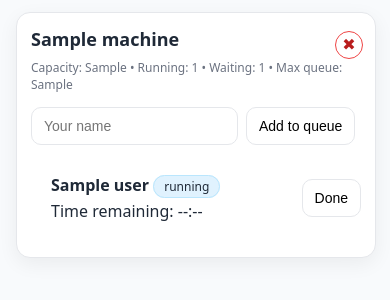
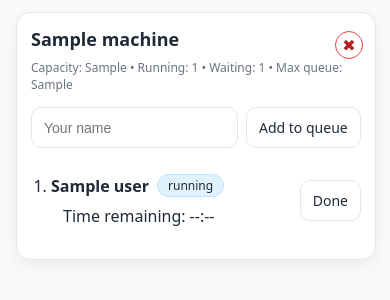
Before and after one commit to vernonwu/soapi, a Flask app: template app/templates/index.html in a window 390 px wide. Shown: the part 110-410 px from the top of the page. Run offline with Flask 3, Linux system fonts and the light colour scheme; data comes from the database, SQL or seed files in the repository; the template is opened without the code that fills it: most values are stand-ins (such as "Sample title", 1, 10 or a date in 2020).

Commit message:
fixed text display issues on mobile

```diff
--- a/app/templates/index.html
+++ b/app/templates/index.html
@@ -21,9 +21,9 @@
   h2{margin:0 0 8px 0;font-size:18px}
   .cap{font-size:12px;color:var(--muted);margin-bottom:6px}
   form{display:inline-flex;gap:8px;flex-wrap:wrap;margin:8px 0}
-  input,button{padding:10px 12px;font-size:14px;border:1px solid var(--border);border-radius:10px}
+  input,button{padding:10px 12px;font-size:14px;border:1px solid var(--border);border-radius:10px;color:var(--fg)}
   input:focus{outline:none;border-color:var(--primary)}
-  button{background:#fff;cursor:pointer}
+  button{background:#fff;cursor:pointer;font-weight:400;font-family:inherit}
   button:hover{border-color:var(--primary)}
   button:disabled{
     opacity:.5;
@@ -32,14 +32,17 @@
     color:var(--muted);
   }
   ol{padding-left:20px;margin:10px 0}
-  li{display:flex;justify-content:space-between;align-items:center;gap:12px;flex-wrap:wrap;padding:8px 0;border-bottom:1px dashed var(--border)}
+  li{padding:8px 0;border-bottom:1px dashed var(--border)}
   li:last-child{border-bottom:none}
-  .left{display:flex;flex-direction:column;gap:4px}
+  .item-row{display:flex;align-items:center;gap:12px;flex-wrap:wrap}
+  .item-main{display:flex;align-items:center;gap:8px;flex-wrap:wrap;flex:1}
+  .item-main .timing{display:flex;align-items:center;gap:4px;margin-left:12px}
+  .item-actions{display:flex;align-items:center;gap:8px}
+  .item-actions form{margin:0}
   .badge{font-size:12px;border:1px solid var(--border);border-radius:999px;padding:2px 10px;background:#f3f4f6}
   .badge[data-state="running"]{background:#e0f2fe;border-color:#bae6fd}
   .badge[data-state="awaiting"]{background:#ecfdf5;border-color:#bbf7d0}
   .badge[data-state="overdue"]{background:#fef2f2;border-color:#fecaca}
-  .controls{display:flex;gap:8px;align-items:center}
   .mono{font-variant-numeric: tabular-nums}
   .muted{color:var(--muted)}
   .danger{color:var(--red)}
@@ -99,39 +102,37 @@
         {% set startable_ids = startable_map[m['id']] %}
         {% for r in queues[m['id']] %}
           <li data-res-id="{{ r['id'] }}">
-            <div class="left">
-              <div>
+            <div class="item-row">
+              <div class="item-main">
                 <strong>{{ r['user'] }}</strong>
                 {% if r['started'] %}
                   <span class="badge state-badge" data-state="running">running</span>
-                  {% if r['has_remarks'] %}
-                    <button type="button" title="Remarks" onclick="alert(this.dataset.text)" data-text="{{ r['remarks']|e }}">💬</button>
-                  {% endif %}
                 {% else %}
                   {% if r['id'] in startable_ids %}
                     <span class="badge">front of queue</span>
                   {% else %}
                     <span class="badge">queueing…</span>
                   {% endif %}
+                {% endif %}
                 {% if r['has_remarks'] %}
                   <button type="button" title="Remarks" onclick="alert(this.dataset.text)" data-text="{{ r['remarks']|e }}">💬</button>
                 {% endif %}
-                {% endif %}
-              </div>
-
                 {% if r['started'] %}
-                <div class="mono">
+                  <span class="timing mono">
                     Time remaining:
                     <span class="runline"
                           data-end-ms="{{ r['end_ms'] }}"
                           data-grace-ms="{{ r['grace_end_ms'] }}"></span>
-                </div>
+                  </span>
+                {% elif (r['id'] in startable_ids) %}
+                  <span class="timing mono muted">
+                    Idle:
+                    <span class="idle" data-front-since-ms="{{ r['front_since_ms'] if r['front_since_ms'] is not none else '' }}"></span>
+                  </span>
                 {% endif %}
               </div>
-
-            <div class="controls">
+              <div class="item-actions">
                 {% if (not r['started']) and (r['id'] in startable_ids) %}
-                <span class="mono muted">Idle: <span class="idle" data-front-since-ms="{{ r['front_since_ms'] if r['front_since_ms'] is not none else '' }}"></span></span>
                   <form method="GET" action="{{ url_for('laundry.start_form', res_id=r['id']) }}">
                     <button>Start</button>
                   </form>
@@ -147,6 +148,7 @@
                   </form>
                 {% endif %}
               </div>
+            </div>
           </li>
         {% else %}
           <li class="muted">No one queued.</li>
```
Also changed, not shown: app/templates/start.html (+5 -4 lines). Lines whose indentation alone changed are shown as unchanged.
